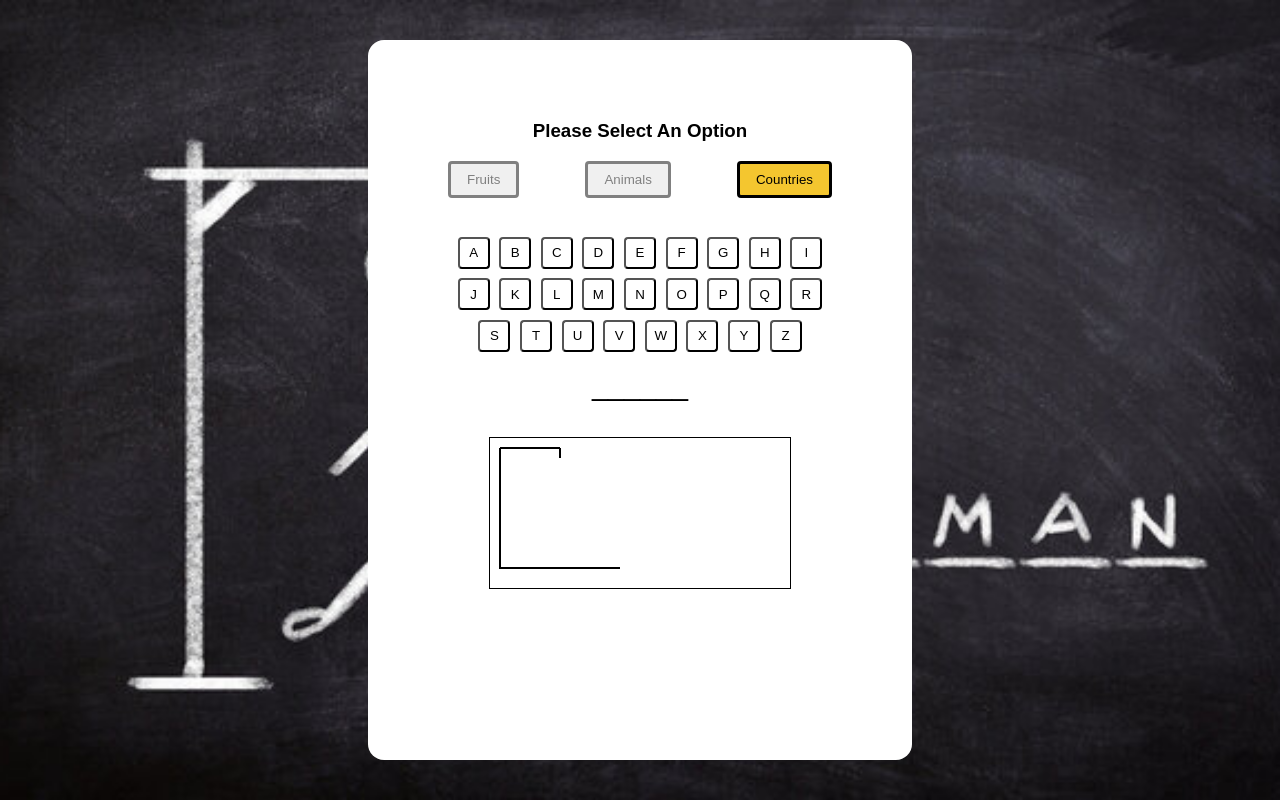
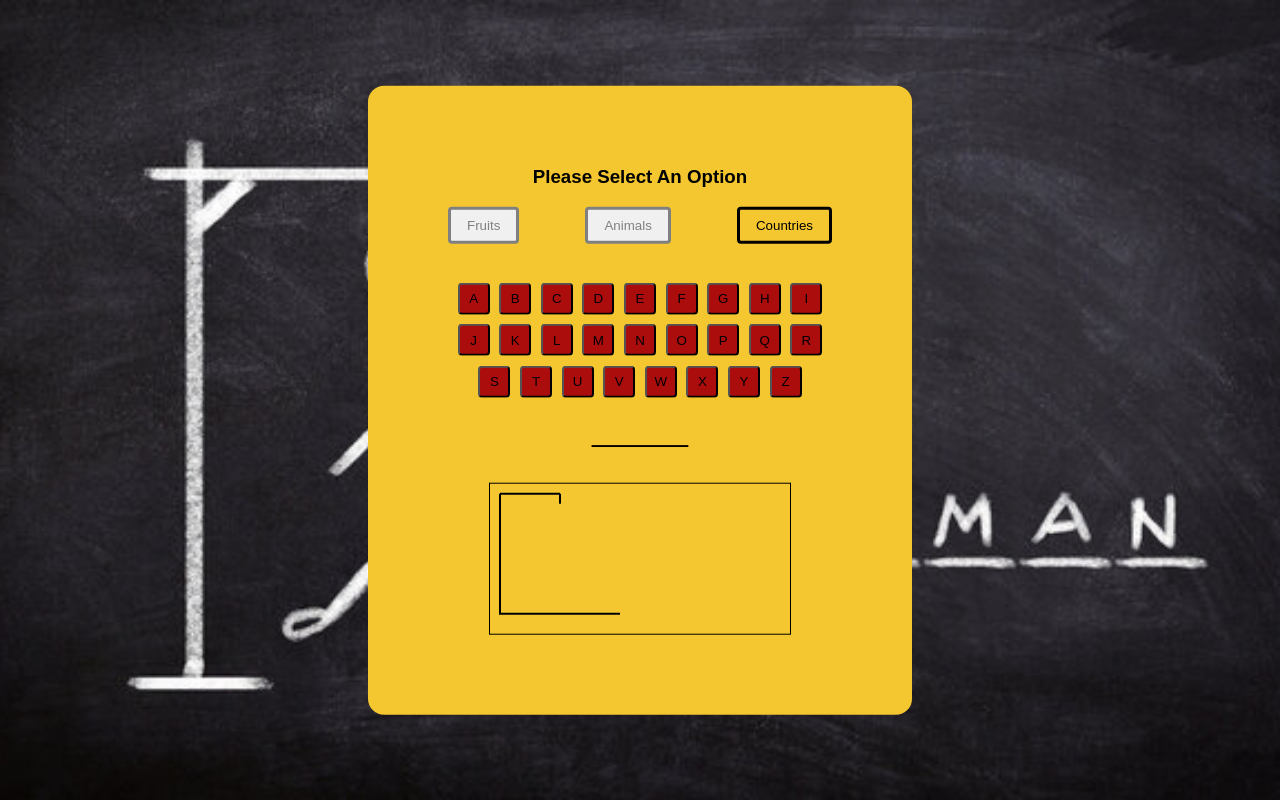
Before and after one commit to aliwert/hangman-game, a website built with Vite: page index.html in a window 1280 px wide. Both pictures are taken after a click on the button "Countries". Built offline with nearby package versions, Linux system fonts and the light colour scheme; a script that the page names is missing.

Commit message:
added section background

```diff
--- a/style.css
+++ b/style.css
@@ -13,9 +13,8 @@ body {
 }
 .container {
   font-size: 16px;
-  background-color: #ffffff;
+  background-color: hsl(46, 90%, 57%);
   width: 90vw;
-  height: 90vh;
   max-width: 34em;
   position: absolute;
   transform: translate(-50%, -50%);
@@ -62,7 +61,7 @@ body {
   height: 2.4em;
   width: 2.4em;
   border-radius: 0.3em;
-  background-color: hsl(0, 0%, 100%);
+  background-color: hsl(0, 86%, 36%);
 }
 .new-game-popup {
   background-color: hsl(0, 0%, 100%);
```
Also changed, not shown: counter.js (deleted, +0 -9 lines).
